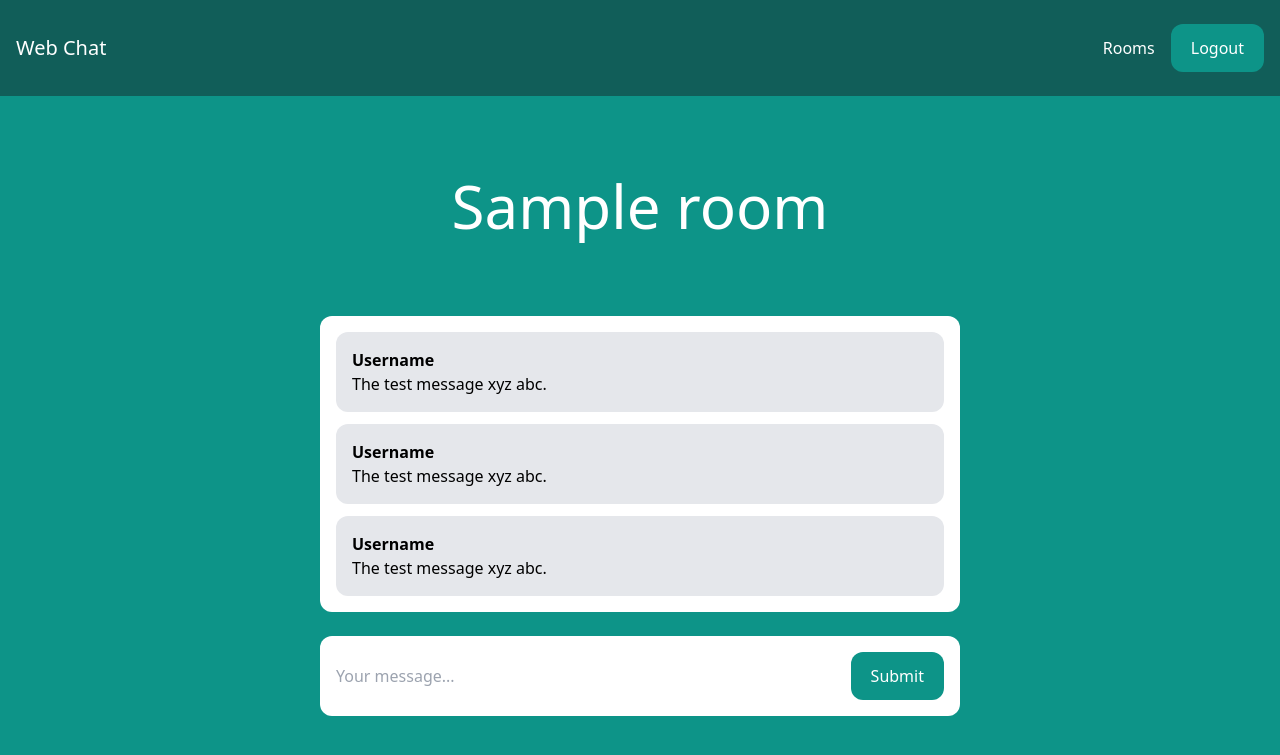
After one commit to Suyen-Shrestha/Web-chat, a Django app: a page that uses room/templates/room/room.html in a window 1280 px wide. The commit adds this page. Shown: the top 755 px of the page. Run offline with Django 4.2, Linux system fonts and the light colour scheme; a user stored in the database is signed in; tables that the repository leaves empty hold one stand-in row (values such as "Sample post"); some libraries are stand-ins or nearby versions.

Commit message:
feat: added template page for the chat message and particular room.

```diff
--- /dev/null
+++ b/room/templates/room/room.html
@@ -0,0 +1,42 @@
+{% extends 'chat/base.html' %}
+
+
+{% block title %}
+    {{ room.name }} |
+{% endblock title %}
+
+
+{% block content %}
+<div class="p-10 lg:p-20 text-center">
+    <div class="text-3xl lg:text-6xl text-white">{{ room.name }}</div>
+</div>
+
+<div class="lg:w-2/4 mx-4 lg:mx-auto  p-4 bg-white rounded-xl">
+    <div class="chat-messages space-y-3" id="chat-messages">
+        <div class="p-4 bg-gray-200 rounded-xl">
+            <p class="font-semibold">Username</p>
+            <p>The test message xyz abc.</p>
+        </div>
+
+        <div class="p-4 bg-gray-200 rounded-xl">
+            <p class="font-semibold">Username</p>
+            <p>The test message xyz abc.</p>
+        </div>
+
+        <div class="p-4 bg-gray-200 rounded-xl">
+            <p class="font-semibold">Username</p>
+            <p>The test message xyz abc.</p>
+        </div>
+    </div>
+</div>
+
+<div class="lg:w-2/4 mt-6 mx-4 lg:mx-auto  p-4 bg-white rounded-xl">
+    <form action="." method="post" class="flex">
+        <input type="text" name="content" class="flex-1 mr-3" placeholder="Your message..." id="chat-message-input"/>
+        <button class="px-5 py-3 rounded-xl text-white bg-teal-600 hover:bg-teal-700"
+            id="chat-message-submit">
+        Submit
+    </button>
+    </form>
+</div>
+{% endblock content %}
--- a/room/templates/room/rooms.html
+++ b/room/templates/room/rooms.html
@@ -18,7 +18,7 @@
             <div class="p-4 bg-white shadow rounded-xl text-center">
                 <h2 class="mb-5 text-2xl font-semibold">{{ room.name }}</h2>
 
-                <a href="#" class="px-5 py-3 block rounded-xl text-white bg-teal-600 hover:bg-teal-700">
+                <a href="{% url 'room:room' room.slug %}" class="px-5 py-3 block rounded-xl text-white bg-teal-600 hover:bg-teal-700">
                     Join
                 </a>
             </div>
--- a/room/urls.py
+++ b/room/urls.py
@@ -5,4 +5,5 @@ app_name = 'room'
 
 urlpatterns = [
     path('', views.rooms, name="rooms"),
+    path('<slug:slug>/', views.room, name="room"),
 ]
--- a/room/views.py
+++ b/room/views.py
@@ -8,3 +8,9 @@ def rooms(request):
     rooms = Room.objects.all()
 
     return render(request, 'room/rooms.html', {'rooms': rooms})
+
+@login_required
+def room(request, slug):
+    room = Room.objects.get(slug=slug)
+
+    return render(request, 'room/room.html', {'room': room})
```
